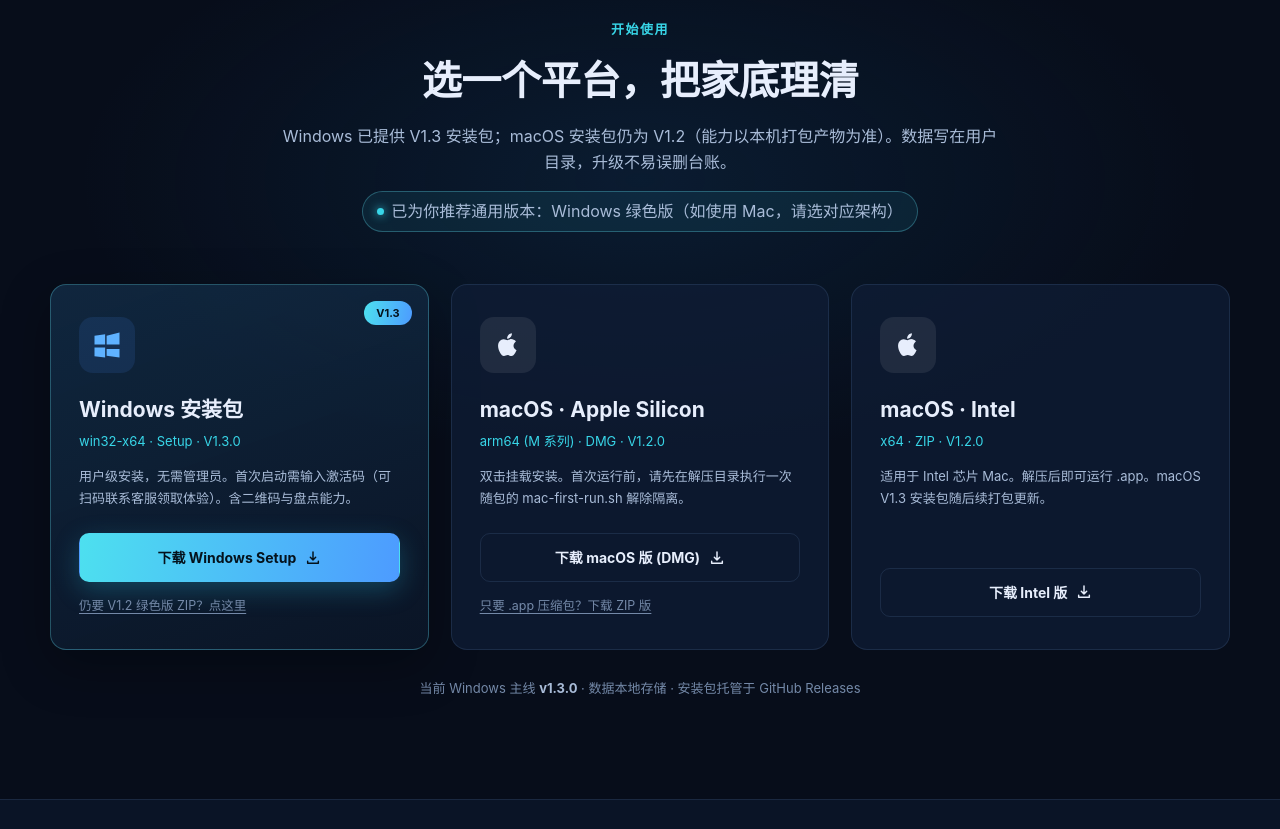
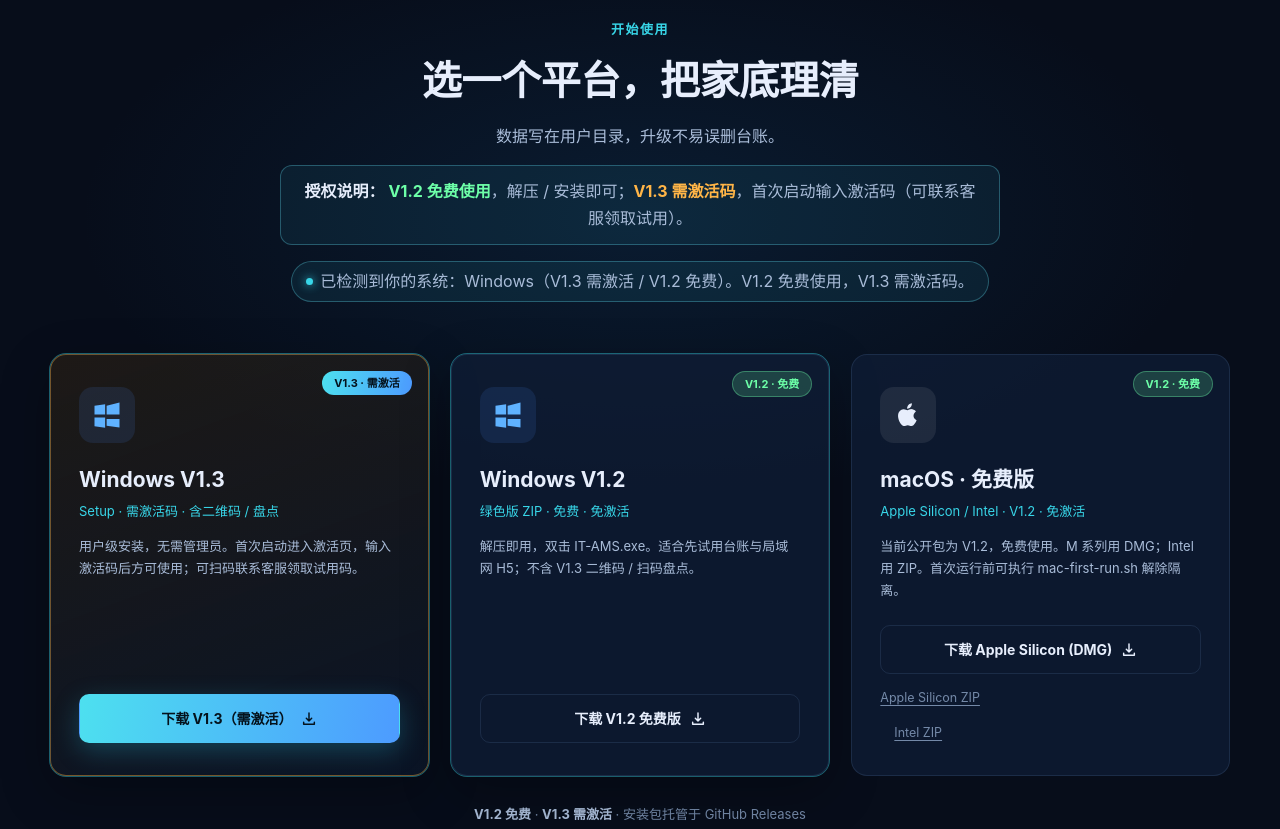
Before and after one commit to zybkpro/ITAMS, a plain HTML site: page site/index.html in a window 1280 px wide. Shown: the part 5620-6449 px from the top of the page. Drawn offline with Linux system fonts and the light colour scheme.

Commit message:
下载区标明 V1.2 免费、V1.3 需激活
区分授权说明与下载卡片文案，避免误下需激活版本。

```diff
--- a/site/index.html
+++ b/site/index.html
@@ -268,38 +268,39 @@
     <div class="section-head center">
       <span class="kicker">开始使用</span>
       <h2>选一个平台，把家底理清</h2>
-      <p>Windows 已提供 V1.3 安装包；macOS 安装包仍为 V1.2（能力以本机打包产物为准）。数据写在用户目录，升级不易误删台账。</p>
+      <p>数据写在用户目录，升级不易误删台账。</p>
+      <p class="license-callout" role="note"><strong>授权说明：</strong><span class="lic-free">V1.2 免费使用</span>，解压 / 安装即可；<span class="lic-paid">V1.3 需激活码</span>，首次启动输入激活码（可联系客服领取试用）。</p>
       <p class="os-hint" id="os-hint" aria-live="polite"></p>
     </div>
     <div class="download-grid">
       <div class="dl-card featured" data-platform="Windows">
-        <span class="dl-ribbon">V1.3</span>
+        <span class="dl-ribbon">V1.3 · 需激活</span>
         <div class="dl-logo win"><svg viewBox="0 0 24 24" width="30" height="30" fill="currentColor"><path d="M2 4.5l8.5-1.2v8.2H2V4.5zm0 9.4h8.5v8.2L2 20.9v-7zm9.7-9.3L22 2v9.5h-10.3V4.6zm0 10.5H22V22l-10.3-1.4v-6.8z"/></svg></div>
-        <h3>Windows 安装包</h3>
-        <p class="dl-meta">win32-x64 · Setup · V1.3.0</p>
-        <p class="dl-note">用户级安装，无需管理员。首次启动需输入激活码（可扫码联系客服领取体验）。含二维码与盘点能力。</p>
-        <a class="btn btn-primary btn-block" href="https://github.com/zybkpro/ITAMS/releases/download/v1.3.0/IT-AMS-win32-x64-Setup-1.3.0.exe" download>下载 Windows Setup <svg viewBox="0 0 24 24" width="16" height="16" fill="none" stroke="currentColor" stroke-width="2.2" stroke-linecap="round" stroke-linejoin="round"><path d="M12 3v12m0 0l-4-4m4 4l4-4M4 17v3h16v-3"/></svg></a>
-        <a class="dl-alt" href="https://github.com/zybkpro/ITAMS/releases/download/v1.2.0/IT-AMS-win32-x64-green-1.2.0.zip" download>仍要 V1.2 绿色版 ZIP？点这里</a>
+        <h3>Windows V1.3</h3>
+        <p class="dl-meta">Setup · 需激活码 · 含二维码 / 盘点</p>
+        <p class="dl-note">用户级安装，无需管理员。首次启动进入激活页，输入激活码后方可使用；可扫码联系客服领取试用码。</p>
+        <a class="btn btn-primary btn-block" href="https://github.com/zybkpro/ITAMS/releases/download/v1.3.0/IT-AMS-win32-x64-Setup-1.3.0.exe" download>下载 V1.3（需激活） <svg viewBox="0 0 24 24" width="16" height="16" fill="none" stroke="currentColor" stroke-width="2.2" stroke-linecap="round" stroke-linejoin="round"><path d="M12 3v12m0 0l-4-4m4 4l4-4M4 17v3h16v-3"/></svg></a>
+      </div>
+      <div class="dl-card" data-platform="WindowsFree">
+        <span class="dl-ribbon">V1.2 · 免费</span>
+        <div class="dl-logo win"><svg viewBox="0 0 24 24" width="30" height="30" fill="currentColor"><path d="M2 4.5l8.5-1.2v8.2H2V4.5zm0 9.4h8.5v8.2L2 20.9v-7zm9.7-9.3L22 2v9.5h-10.3V4.6zm0 10.5H22V22l-10.3-1.4v-6.8z"/></svg></div>
+        <h3>Windows V1.2</h3>
+        <p class="dl-meta">绿色版 ZIP · 免费 · 免激活</p>
+        <p class="dl-note">解压即用，双击 IT-AMS.exe。适合先试用台账与局域网 H5；不含 V1.3 二维码 / 扫码盘点。</p>
+        <a class="btn btn-outline btn-block" href="https://github.com/zybkpro/ITAMS/releases/download/v1.2.0/IT-AMS-win32-x64-green-1.2.0.zip" download>下载 V1.2 免费版 <svg viewBox="0 0 24 24" width="16" height="16" fill="none" stroke="currentColor" stroke-width="2.2" stroke-linecap="round" stroke-linejoin="round"><path d="M12 3v12m0 0l-4-4m4 4l4-4M4 17v3h16v-3"/></svg></a>
       </div>
       <div class="dl-card" data-platform="macOS">
-        <span class="dl-ribbon">V1.2</span>
+        <span class="dl-ribbon">V1.2 · 免费</span>
         <div class="dl-logo mac"><svg viewBox="0 0 24 24" width="30" height="30" fill="currentColor"><path d="M16.4 12.6c0-2.3 1.9-3.4 2-3.5-1.1-1.6-2.8-1.8-3.4-1.8-1.4-.1-2.8.9-3.5.9s-1.8-.9-3-.8c-1.5 0-2.9.9-3.7 2.2-1.6 2.7-.4 6.8 1.1 9 .8 1.1 1.7 2.3 2.9 2.2 1.2 0 1.6-.7 3-.7s1.8.7 3 .7c1.2 0 2-1.1 2.8-2.2.9-1.2 1.2-2.4 1.3-2.5-.1 0-2.5-1-2.5-3.5zM14.2 5.6c.6-.8 1-1.9.9-3-.9 0-2.1.6-2.8 1.4-.6.7-1.1 1.8-1 2.9 1 .1 2.1-.5 2.9-1.3z"/></svg></div>
-        <h3>macOS · Apple Silicon</h3>
-        <p class="dl-meta">arm64 (M 系列) · DMG · V1.2.0</p>
-        <p class="dl-note">双击挂载安装。首次运行前，请先在解压目录执行一次随包的 mac-first-run.sh 解除隔离。</p>
-        <a class="btn btn-outline btn-block" href="https://github.com/zybkpro/ITAMS/releases/download/v1.2.0/IT-AMS-macOS-arm64-1.2.0.dmg" download>下载 macOS 版 (DMG) <svg viewBox="0 0 24 24" width="16" height="16" fill="none" stroke="currentColor" stroke-width="2.2" stroke-linecap="round" stroke-linejoin="round"><path d="M12 3v12m0 0l-4-4m4 4l4-4M4 17v3h16v-3"/></svg></a>
-        <a class="dl-alt" href="https://github.com/zybkpro/ITAMS/releases/download/v1.2.0/IT-AMS-macOS-arm64-1.2.0.zip" download>只要 .app 压缩包？下载 ZIP 版</a>
-      </div>
-      <div class="dl-card" data-platform="macOSIntel">
-        <span class="dl-ribbon">V1.2</span>
-        <div class="dl-logo mac"><svg viewBox="0 0 24 24" width="30" height="30" fill="currentColor"><path d="M16.4 12.6c0-2.3 1.9-3.4 2-3.5-1.1-1.6-2.8-1.8-3.4-1.8-1.4-.1-2.8.9-3.5.9s-1.8-.9-3-.8c-1.5 0-2.9.9-3.7 2.2-1.6 2.7-.4 6.8 1.1 9 .8 1.1 1.7 2.3 2.9 2.2 1.2 0 1.6-.7 3-.7s1.8.7 3 .7c1.2 0 2-1.1 2.8-2.2.9-1.2 1.2-2.4 1.3-2.5-.1 0-2.5-1-2.5-3.5zM14.2 5.6c.6-.8 1-1.9.9-3-.9 0-2.1.6-2.8 1.4-.6.7-1.1 1.8-1 2.9 1 .1 2.1-.5 2.9-1.3z"/></svg></div>
-        <h3>macOS · Intel</h3>
-        <p class="dl-meta">x64 · ZIP · V1.2.0</p>
-        <p class="dl-note">适用于 Intel 芯片 Mac。解压后即可运行 .app。macOS V1.3 安装包随后续打包更新。</p>
-        <a class="btn btn-outline btn-block" href="https://github.com/zybkpro/ITAMS/releases/download/v1.2.0/IT-AMS-macOS-x64-1.2.0.zip" download>下载 Intel 版 <svg viewBox="0 0 24 24" width="16" height="16" fill="none" stroke="currentColor" stroke-width="2.2" stroke-linecap="round" stroke-linejoin="round"><path d="M12 3v12m0 0l-4-4m4 4l4-4M4 17v3h16v-3"/></svg></a>
+        <h3>macOS · 免费版</h3>
+        <p class="dl-meta">Apple Silicon / Intel · V1.2 · 免激活</p>
+        <p class="dl-note">当前公开包为 V1.2，免费使用。M 系列用 DMG；Intel 用 ZIP。首次运行前可执行 mac-first-run.sh 解除隔离。</p>
+        <a class="btn btn-outline btn-block" href="https://github.com/zybkpro/ITAMS/releases/download/v1.2.0/IT-AMS-macOS-arm64-1.2.0.dmg" download>下载 Apple Silicon (DMG) <svg viewBox="0 0 24 24" width="16" height="16" fill="none" stroke="currentColor" stroke-width="2.2" stroke-linecap="round" stroke-linejoin="round"><path d="M12 3v12m0 0l-4-4m4 4l4-4M4 17v3h16v-3"/></svg></a>
+        <a class="dl-alt" href="https://github.com/zybkpro/ITAMS/releases/download/v1.2.0/IT-AMS-macOS-arm64-1.2.0.zip" download>Apple Silicon ZIP</a>
+        <a class="dl-alt" href="https://github.com/zybkpro/ITAMS/releases/download/v1.2.0/IT-AMS-macOS-x64-1.2.0.zip" download>Intel ZIP</a>
       </div>
     </div>
-    <p class="download-hint">当前 Windows 主线 <strong>v1.3.0</strong> · 数据本地存储 · 安装包托管于 <a href="https://github.com/zybkpro/ITAMS/releases" target="_blank" rel="noopener">GitHub Releases</a></p>
+    <p class="download-hint"><strong>V1.2 免费</strong> · <strong>V1.3 需激活</strong> · 安装包托管于 <a href="https://github.com/zybkpro/ITAMS/releases" target="_blank" rel="noopener">GitHub Releases</a></p>
   </div>
 </section>
 
@@ -324,8 +325,8 @@
         <p>V1.3 已上线：台账末列打开二维码预览/打印；工具栏切到「盘点」建任务并开始；H5 首页点「资产盘点」连扫。同一任务同一资产重复扫不重复计数；盘点本身不改资产状态。</p>
       </details>
       <details class="faq-item">
-        <summary>需要激活码吗？<span class="faq-plus"></span></summary>
-        <p>V1.3.1 起桌面端启动会校验授权。未激活进入全屏激活页，可扫码添加客服领取体验码或购买正式码。H5 端跟随主机，不单独激活。</p>
+        <summary>需要激活码吗？V1.2 和 V1.3 有什么区别？<span class="faq-plus"></span></summary>
+        <p><strong>V1.2 免费使用</strong>，绿色版解压即用，无需激活。<strong>V1.3 需激活码</strong>，首次启动进入全屏激活页，可扫码联系客服领取试用码或购买正式码；含二维码与扫码盘点。H5 端跟随主机，不单独激活。</p>
       </details>
       <details class="faq-item">
         <summary>适合多大的资产规模？<span class="faq-plus"></span></summary>
--- a/site/script.js
+++ b/site/script.js
@@ -30,36 +30,23 @@ function detectOS() {
   const ua = (navigator.userAgent || '').toLowerCase();
 
   if (/windows|win32|win64/.test(platform + ' ' + ua)) return 'Windows';
-  if (/mac/.test(platform) || /macintosh|mac os x/.test(ua)) {
-    // Chrome/Edge 高熵架构提示为 x86 时推荐 Intel 版，否则默认 Apple Silicon
-    return arch === 'x86' || /intel/.test(platform) ? 'macOSIntel' : 'macOS';
-  }
-  return 'Windows'; // 移动端/未知系统 → 通用的 Windows 绿色版
+  if (/mac/.test(platform) || /macintosh|mac os x/.test(ua)) return 'macOS';
+  return 'Windows';
 }
 
 function applyOSRecommendation(platform) {
   const labels = {
-    'Windows': 'Windows 绿色版',
-    'macOS': 'macOS Apple Silicon 版',
-    'macOSIntel': 'macOS Intel 版',
+    'Windows': 'Windows（V1.3 需激活 / V1.2 免费）',
+    'macOS': 'macOS V1.2 免费版',
   };
   document.querySelectorAll('.dl-card').forEach(card => {
-    const isRecommended = card.dataset.platform === platform;
-    card.classList.toggle('featured', isRecommended);
-    const btn = card.querySelector('.btn');
-    if (btn) {
-      btn.classList.toggle('btn-primary', isRecommended);
-      btn.classList.toggle('btn-outline', !isRecommended);
-    }
-    const ribbon = card.querySelector('.dl-ribbon');
-    if (ribbon) ribbon.style.display = isRecommended ? '' : 'none';
+    const key = card.dataset.platform || '';
+    const isRecommended = key === platform || (platform === 'Windows' && key === 'WindowsFree');
+    card.classList.toggle('os-match', isRecommended);
   });
   const hint = document.getElementById('os-hint');
   if (hint) {
-    const label = labels[platform] || platform;
-    hint.textContent = platform === 'Windows'
-      ? `已为你推荐通用版本：${label}（如使用 Mac，请选对应架构）`
-      : `已检测到你的系统，为你推荐 ${label}`;
+    hint.textContent = `已检测到你的系统：${labels[platform] || platform}。V1.2 免费使用，V1.3 需激活码。`;
     hint.classList.add('show');
   }
 }
--- a/site/styles.css
+++ b/site/styles.css
@@ -214,14 +214,21 @@ img{display:block;max-width:100%}
 
 /* ===== Download ===== */
 .download{background:radial-gradient(800px 400px at 50% 30%,rgba(20,80,130,.22),transparent 70%),var(--bg)}
+.license-callout{margin:18px auto 0;max-width:720px;font-size:14px;line-height:1.7;color:var(--txt-2);
+  background:rgba(56,214,232,.07);border:1px solid var(--line-strong);border-radius:12px;padding:12px 18px}
+.license-callout strong{color:var(--txt);margin-right:4px}
+.lic-free{color:#6dffa8;font-weight:700}
+.lic-paid{color:var(--amber);font-weight:700}
 .download-grid{display:grid;grid-template-columns:repeat(3,1fr);gap:22px;align-items:stretch}
 .dl-card{background:var(--panel);border:1px solid var(--line);border-radius:var(--radius);padding:32px 28px;
   position:relative;display:flex;flex-direction:column}
-.dl-card.featured{border-color:var(--line-strong);background:linear-gradient(160deg,rgba(20,50,78,.7),rgba(11,22,40,.85));
+.dl-card.featured{border-color:rgba(255,181,71,.4);background:linear-gradient(160deg,rgba(48,36,20,.55),rgba(11,22,40,.85));
   box-shadow:0 16px 50px rgba(0,0,0,.3)}
+.dl-card.os-match{outline:1px solid rgba(56,214,232,.35);box-shadow:0 16px 50px rgba(0,0,0,.28),0 0 0 1px rgba(56,214,232,.12)}
 .dl-ribbon{position:absolute;top:16px;right:16px;font-size:11px;font-weight:700;color:#04121c;background:var(--grad);
   padding:3px 12px;border-radius:100px;display:block}
-.dl-card:not(.featured) .dl-ribbon{background:rgba(255,255,255,.12);color:var(--txt-2);border:1px solid var(--line)}
+.dl-card:not(.featured) .dl-ribbon{background:rgba(109,255,168,.18);color:#6dffa8;border:1px solid rgba(109,255,168,.35)}
+.dl-card .dl-alt + .dl-alt{margin-left:14px}
 .os-hint{display:none;margin-top:14px;font-size:13px;color:var(--cyan)}
 .os-hint.show{display:inline-flex;align-items:center;gap:7px;
   background:rgba(56,214,232,.08);border:1px solid var(--line-strong);
```
